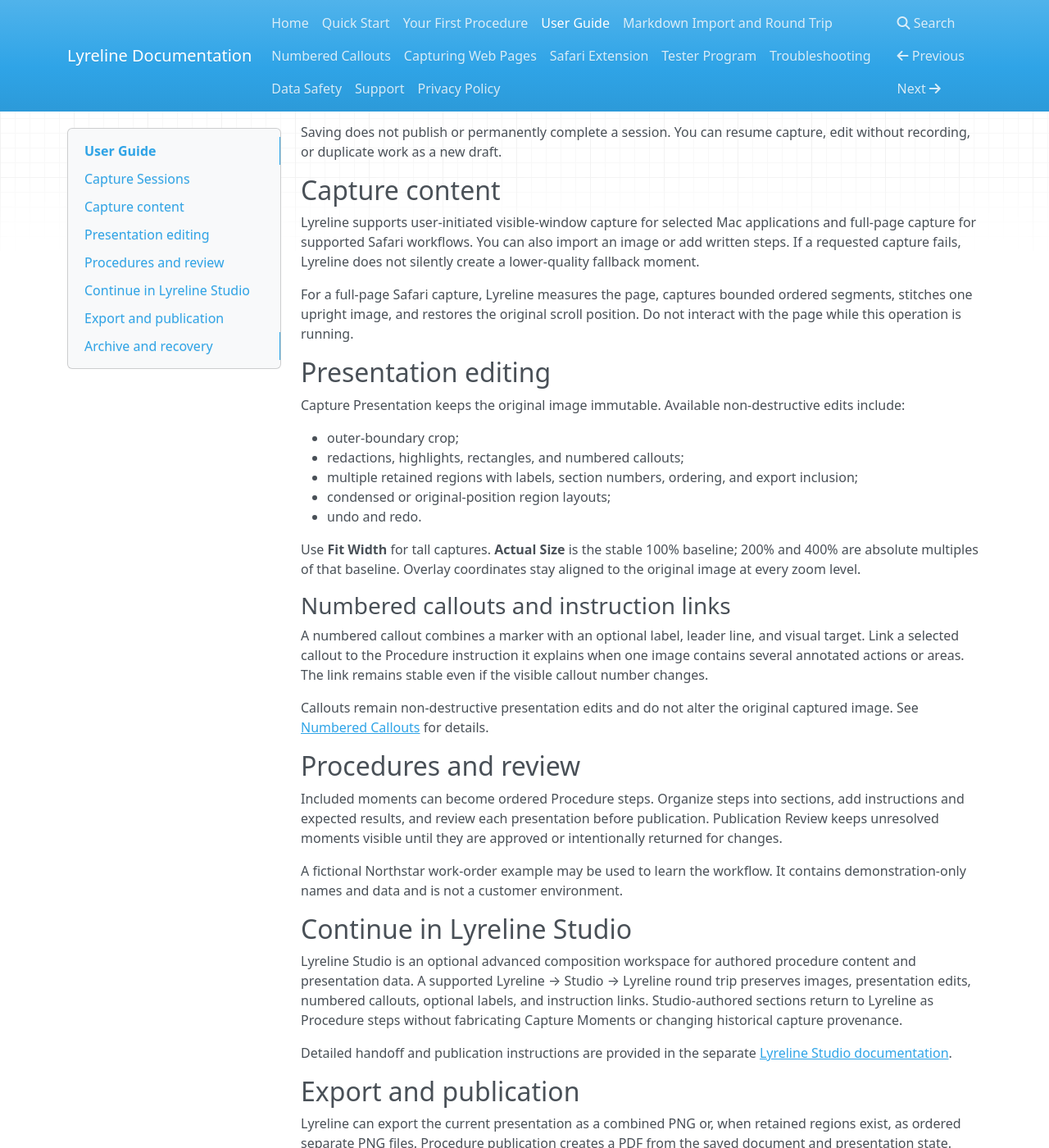
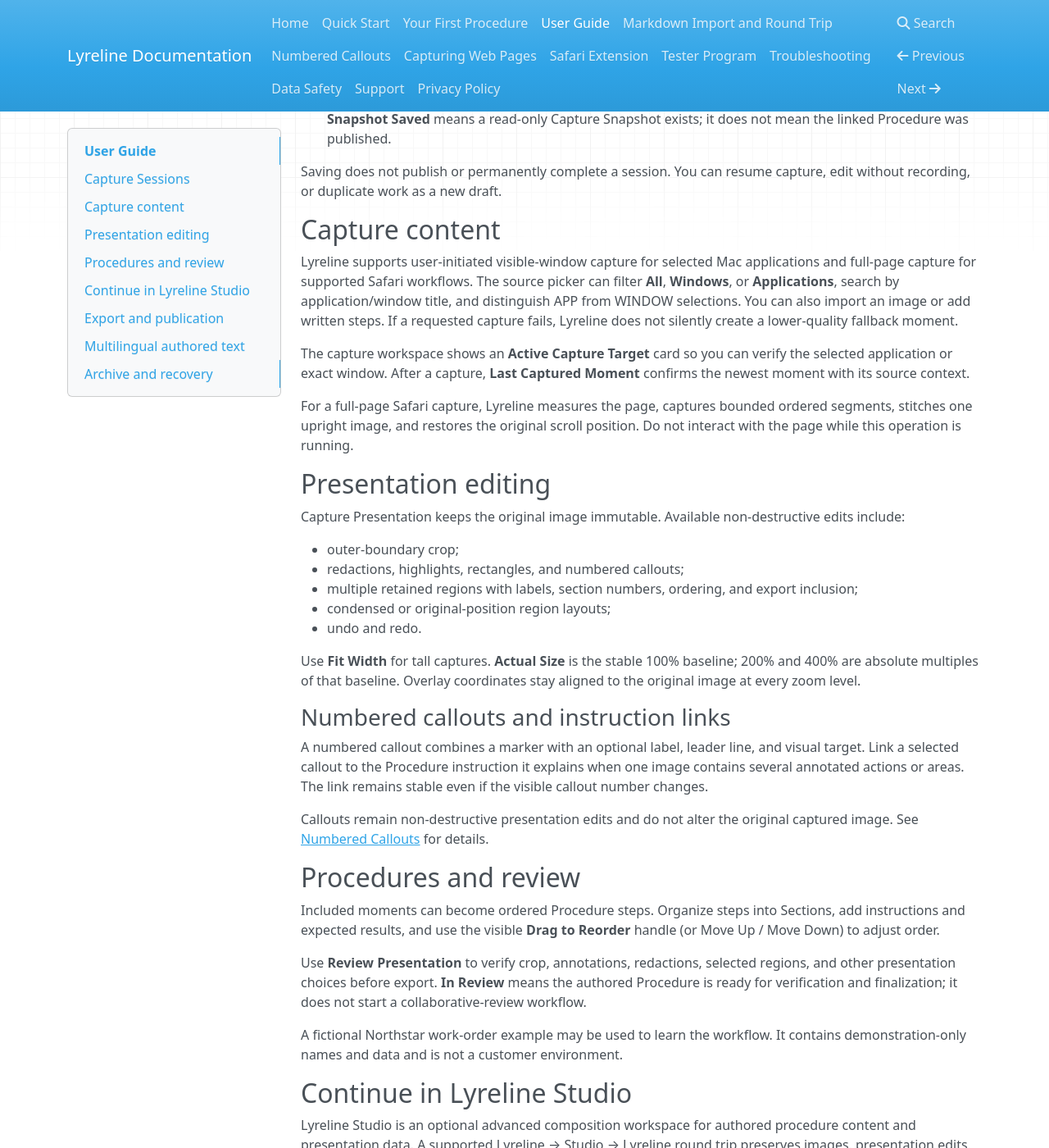
Before and after one commit to 94972cptbv-tech/Lyreline-Documentation, an MkDocs documentation site: the page built from docs/user-guide.md, in a window 1280 px wide and 1400 px high, scrolled down 216 px. Shown: the whole window at 82% size. Built offline with MkDocs 1.6.1, drawn with Linux system fonts in a browser that asks for light colours; nearby versions of some CDN libraries; some of the changed text lies outside the part shown.

Commit message:
Align User Guide with Lyreline 1.3.2

```diff
--- a/docs/user-guide.md
+++ b/docs/user-guide.md
@@ -6,8 +6,9 @@ A Capture Session is an editable local project. Its capture lifecycle is shown
 separately from document status:
 
 - **Recording**, **Paused**, or **Completed** describes capture activity.
-- **Draft**, **In Review**, **Published**, or **Archived** describes authored
-  document status.
+- **Draft**, **In Review**, **Snapshot Saved**, or **Archived** describes the
+  Capture Session's project/history state. **Snapshot Saved** means a read-only
+  Capture Snapshot exists; it does not mean the linked Procedure was published.
 
 Saving does not publish or permanently complete a session. You can resume
 capture, edit without recording, or duplicate work as a new draft.
@@ -15,9 +16,15 @@ capture, edit without recording, or duplicate work as a new draft.
 ## Capture content
 
 Lyreline supports user-initiated visible-window capture for selected Mac
-applications and full-page capture for supported Safari workflows. You can also
+applications and full-page capture for supported Safari workflows. The source
+picker can filter **All**, **Windows**, or **Applications**, search by
+application/window title, and distinguish APP from WINDOW selections. You can also
 import an image or add written steps. If a requested capture fails, Lyreline
 does not silently create a lower-quality fallback moment.
+
+The capture workspace shows an **Active Capture Target** card so you can verify
+the selected application or exact window. After a capture, **Last Captured
+Moment** confirms the newest moment with its source context.
 
 For a full-page Safari capture, Lyreline measures the page, captures bounded
 ordered segments, stitches one upright image, and restores the original scroll
@@ -52,9 +59,13 @@ captured image. See [Numbered Callouts](numbered-callouts.md) for details.
 ## Procedures and review
 
 Included moments can become ordered Procedure steps. Organize steps into
-sections, add instructions and expected results, and review each presentation
-before publication. Publication Review keeps unresolved moments visible until
-they are approved or intentionally returned for changes.
+Sections, add instructions and expected results, and use the visible
+**Drag to Reorder** handle (or Move Up / Move Down) to adjust order.
+
+Use **Review Presentation** to verify crop, annotations, redactions, selected
+regions, and other presentation choices before export. **In Review** means the
+authored Procedure is ready for verification and finalization; it does not
+start a collaborative-review workflow.
 
 A fictional Northstar work-order example may be used to learn the workflow. It
 contains demonstration-only names and data and is not a customer environment.
@@ -78,8 +89,10 @@ regions exist, as ordered separate PNG files. Procedure publication creates a
 PDF from the saved document and presentation state. Export destinations are
 chosen by the user.
 
-A Procedure can also be exported as a new Markdown document. Lyreline shows an
-Export Plan first, then creates a `.md` file and, when needed, a sibling assets
+The Procedure toolbar places **Export PDF…** and **Export Markdown…** together.
+PDF is review-ready finished output; Markdown is an editable/interchange copy.
+
+For Markdown, Lyreline shows an Export Plan first, then creates a `.md` file and, when needed, a sibling assets
 folder containing the current rendered Step visuals. Supported Procedure
 metadata is stored in Lyreline-owned YAML front matter so it can be restored on
 a later Markdown import.
@@ -89,8 +102,17 @@ silently replace existing output. See
 [Markdown Import and Round Trip](markdown-round-trip.md) for the complete
 workflow.
 
-Publishing records a local version snapshot. Editing a later draft does not
-overwrite the prior published version.
+A **Capture Snapshot** is separate from Procedure publication. It preserves a
+read-only historical checkpoint of a Capture Session while the linked Procedure
+can continue to be edited and published independently.
+
+## Multilingual authored text
+
+Lyreline supports Unicode authored text in Procedure titles, instructions,
+details, and metadata. Multilingual content is preserved through save/reopen,
+Markdown export/import, the supported Lyreline Studio handoff, and PDF output.
+Validated examples include Latin text with diacritics, Japanese, Chinese, and
+Arabic.
 
 ## Archive and recovery
 
```
